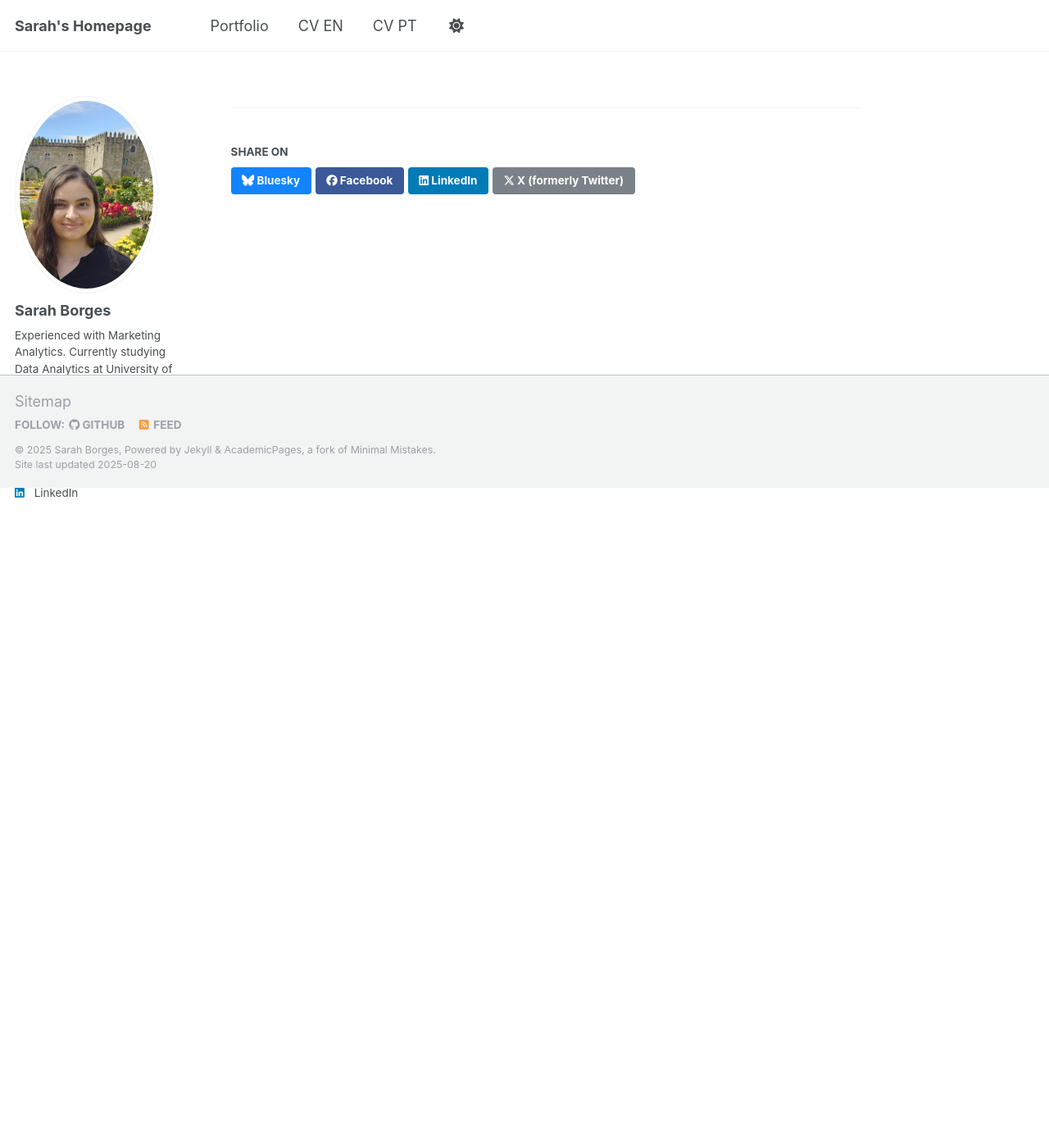
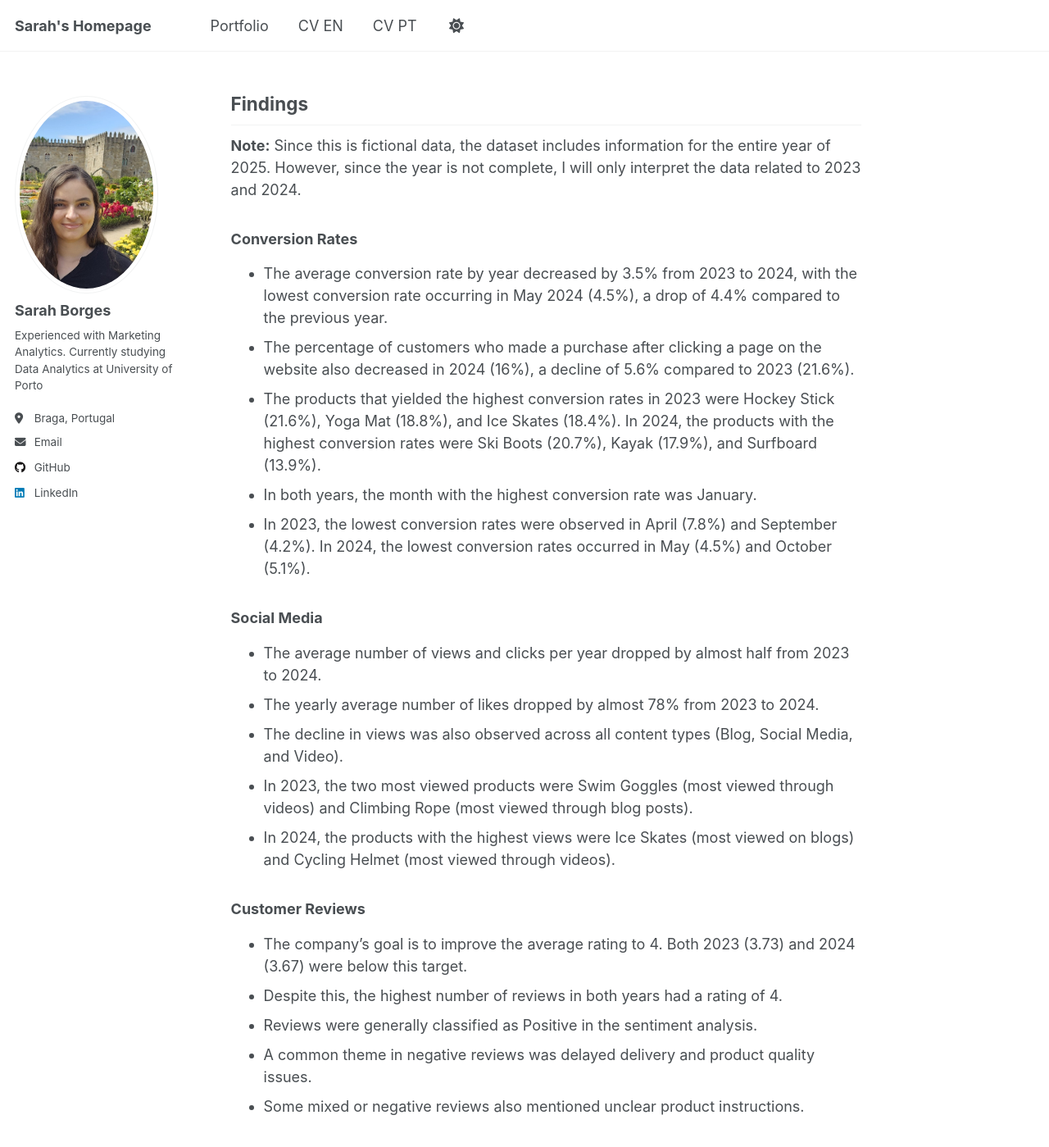
Before and after one commit to sarah-borges-data/sarah-borges-data.github.io, a Jekyll site: the page built from _portfolio/marketing-analytics.html, in a window 1280 px wide and 1400 px high, scrolled down 1962 px. Shown: the whole window at 82% size. Built offline with Jekyll 4.4.1, drawn with Linux system fonts in a browser that asks for light colours; a script that is not in the unit is left out; before the commit the page ends 2557 px from its top, so only the background shows below that; grey boxes are pictures that could not be loaded.

Commit message:
Update marketing-analytics.html

```diff
--- a/_portfolio/marketing-analytics.html
+++ b/_portfolio/marketing-analytics.html
@@ -48,7 +48,7 @@ collection: portfolio
 </ul>
 
 <p>
-  Dashboard visualization available below, or  <a href="https://app.powerbi.com/links/_pe6lHi7M_?ctid=b7821bc8-67cc-447b-b579-82f7854174fc&pbi_source=linkShare" target="_blank">CLICK HERE</a>..
+  Dashboard visualization available below, or  <a href="https://app.powerbi.com/links/_pe6lHi7M_?ctid=b7821bc8-67cc-447b-b579-82f7854174fc&pbi_source=linkShare" target="_blank">CLICK HERE</a>.
 </p>
 
 <iframe
@@ -58,3 +58,35 @@ collection: portfolio
     frameborder="0"
     allowFullScreen="true">
 </iframe>
+
+
+<h2>Findings</h2>
+
+<p><strong>Note:</strong> Since this is fictional data, the dataset includes information for the entire year of 2025. However, since the year is not complete, I will only interpret the data related to 2023 and 2024.</p>
+
+<h3>Conversion Rates</h3>
+<ul>
+  <li>The average conversion rate by year decreased by 3.5% from 2023 to 2024, with the lowest conversion rate occurring in May 2024 (4.5%), a drop of 4.4% compared to the previous year.</li>
+  <li>The percentage of customers who made a purchase after clicking a page on the website also decreased in 2024 (16%), a decline of 5.6% compared to 2023 (21.6%).</li>
+  <li>The products that yielded the highest conversion rates in 2023 were Hockey Stick (21.6%), Yoga Mat (18.8%), and Ice Skates (18.4%). In 2024, the products with the highest conversion rates were Ski Boots (20.7%), Kayak (17.9%), and Surfboard (13.9%).</li>
+  <li>In both years, the month with the highest conversion rate was January.</li>
+  <li>In 2023, the lowest conversion rates were observed in April (7.8%) and September (4.2%). In 2024, the lowest conversion rates occurred in May (4.5%) and October (5.1%).</li>
+</ul>
+
+<h3>Social Media</h3>
+<ul>
+  <li>The average number of views and clicks per year dropped by almost half from 2023 to 2024.</li>
+  <li>The yearly average number of likes dropped by almost 78% from 2023 to 2024.</li>
+  <li>The decline in views was also observed across all content types (Blog, Social Media, and Video).</li>
+  <li>In 2023, the two most viewed products were Swim Goggles (most viewed through videos) and Climbing Rope (most viewed through blog posts).</li>
+  <li>In 2024, the products with the highest views were Ice Skates (most viewed on blogs) and Cycling Helmet (most viewed through videos).</li>
+</ul>
+
+<h3>Customer Reviews</h3>
+<ul>
+  <li>The company’s goal is to improve the average rating to 4. Both 2023 (3.73) and 2024 (3.67) were below this target.</li>
+  <li>Despite this, the highest number of reviews in both years had a rating of 4.</li>
+  <li>Reviews were generally classified as Positive in the sentiment analysis.</li>
+  <li>A common theme in negative reviews was delayed delivery and product quality issues.</li>
+  <li>Some mixed or negative reviews also mentioned unclear product instructions.</li>
+</ul>
```
